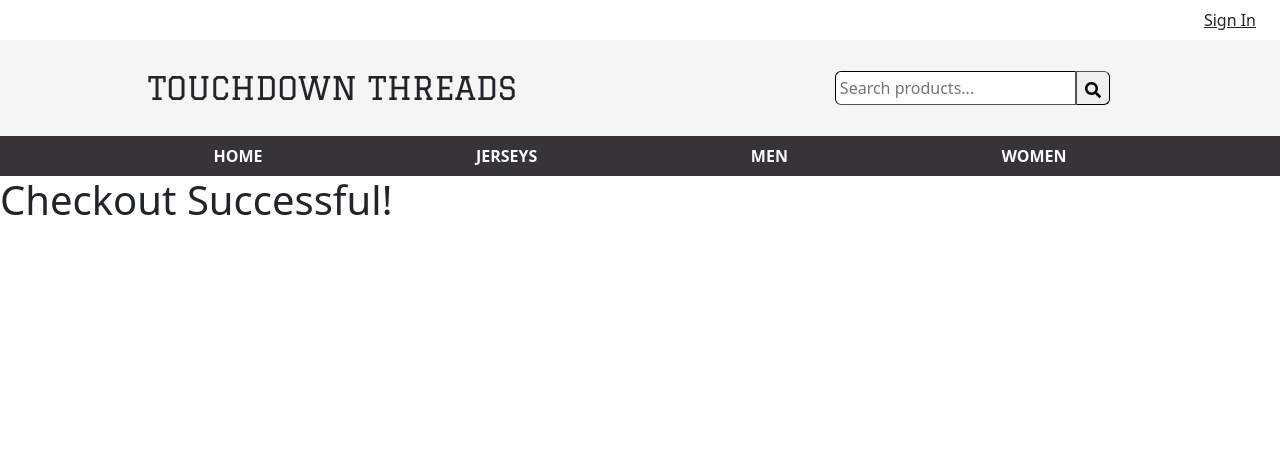
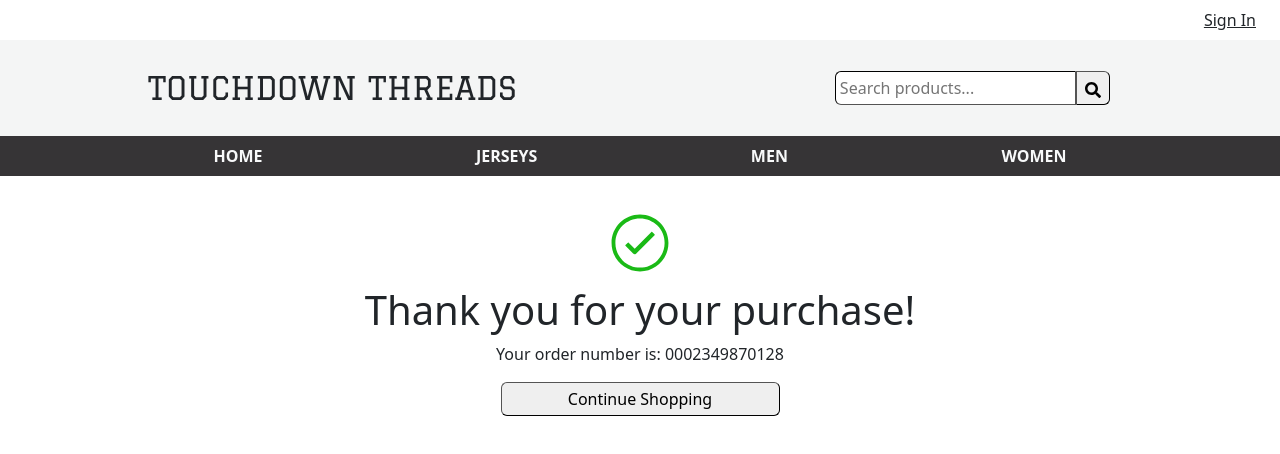
Before and after one commit to aaronsoukaphay/Final-Project, a React (Vite) app in the folder client/: page /checkout in a window 1280 px wide. Shown: the top 454 px of the page. Built offline with nearby package versions, Linux system fonts and the light colour scheme.

Commit message:
completed fake checkout page

```diff
--- a/client/src/Cart.tsx
+++ b/client/src/Cart.tsx
@@ -64,6 +64,12 @@ export default function Cart() {
   }
 
   async function handleCheckout() {
+    if (!items[0]) {
+      window.alert(
+        "There is nothing in your cart. Don't forget to add something before you checkout!"
+      );
+      return;
+    }
     try {
       const request = {
         method: 'DELETE',
--- a/client/src/Checkout.tsx
+++ b/client/src/Checkout.tsx
@@ -1,3 +1,29 @@
+import { Container, Row, Col } from 'react-bootstrap';
+import { IoIosCheckmarkCircleOutline } from 'react-icons/io';
+import { useNavigate } from 'react-router-dom';
+
 export default function Checkout() {
-  return <h1>Checkout Successful!</h1>;
+  const navigate = useNavigate();
+
+  return (
+    <Container>
+      <Row className="py-2 mt-4">
+        <IoIosCheckmarkCircleOutline
+          size={70}
+          style={{ color: 'rgb(26,186,22)' }}
+        />
+      </Row>
+      <Row className="text-center">
+        <h1>Thank you for your purchase!</h1>
+        <p>Your order number is: 0002349870128</p>
+        <Col>
+          <button
+            className="w-25 rounded border-1 py-1"
+            onClick={() => navigate('/')}>
+            Continue Shopping
+          </button>
+        </Col>
+      </Row>
+    </Container>
+  );
 }
```
